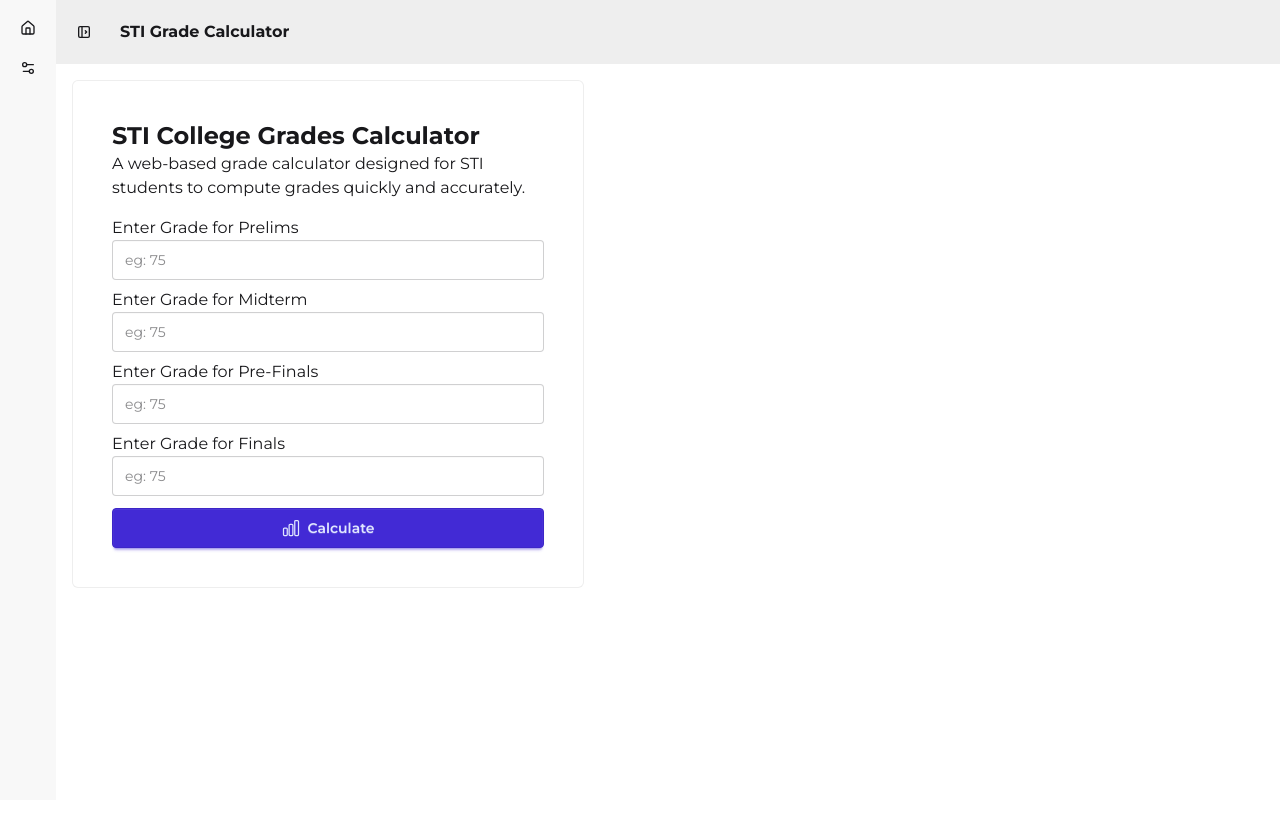
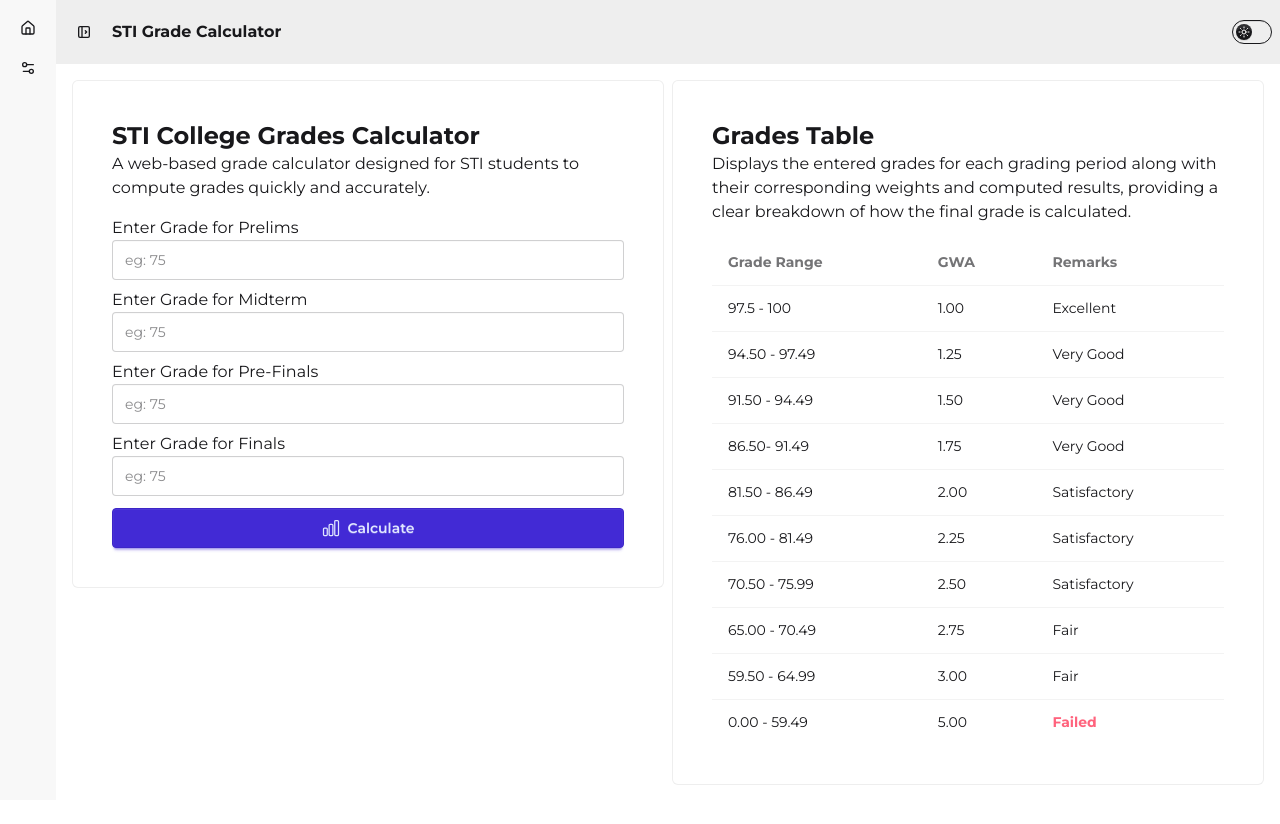
Before and after one commit to MarkMallari16/sti-grade-calculator, a React (Vite) app: page / in a window 1280 px wide. Shown: the top 824 px of the page. After the commit the page ends 801 px from the top, so only its background shows below. Built offline with nearby package versions, Linux system fonts and the light colour scheme.

Commit message:
feat: Add grades table, Add theme controller

```diff
--- a/src/App.tsx
+++ b/src/App.tsx
@@ -1,10 +1,16 @@
-import { useRef, useState } from 'react'
+import { useRef, useState, useEffect } from 'react'
 
 type Grades = {
-  prelims: "",
-  midterm: "",
-  prefinals: "",
-  finals: ""
+  prelims: string,
+  midterm: string,
+  prefinals: string,
+  finals: string
+}
+
+type HistoryItem = Grades & {
+  id: number;
+  finalGrade: string;
+  timestamp: string;
 }
 function App() {
   const modalRef = useRef<HTMLDialogElement>(null);
@@ -16,7 +22,7 @@
     finals: ""
   });
 
-  const [finalGrade, setFinalGrade] = useState<number>();
+  const [finalGrade, setFinalGrade] = useState<string>();
 
   const handleInputChange = (e: React.ChangeEvent<HTMLInputElement>) => {
     const { name, value } = e.target;
@@ -40,8 +46,8 @@
     const weight = 20
     const finalWeight = 40;
 
-    const finalGrade = (prelims * weight + midterm * weight +
-      prefinals * weight + finals * finalWeight) / 100
+    const finalGrade = ((prelims * weight + midterm * weight +
+      prefinals * weight + finals * finalWeight) / 100).toFixed(2);
 
     setFinalGrade(finalGrade);
 
@@ -70,7 +76,12 @@
           <h3 className="font-bold text-2xl">Hello!, Your Final Grade is {finalGrade}</h3>
           <div className="modal-action">
             <button className="btn" onClick={() => modalRef.current?.close()}>Close</button>
-            <button className="btn btn-primary" onClick={resetFields}>Calculate Again</button>
+            <button className="btn btn-primary" onClick={resetFields}>
+              <svg xmlns="http://www.w3.org/2000/svg" fill="none" viewBox="0 0 24 24" strokeWidth={1.5} stroke="currentColor" className="size-5">
+                <path strokeLinecap="round" strokeLinejoin="round" d="M16.023 9.348h4.992v-.001M2.985 19.644v-4.992m0 0h4.992m-4.993 0 3.181 3.183a8.25 8.25 0 0 0 13.803-3.7M4.031 9.865a8.25 8.25 0 0 1 13.803-3.7l3.181 3.182m0-4.991v4.99" />
+              </svg>
+              Calculate Again
+            </button>
           </div>
         </div>
       </dialog>
@@ -79,19 +90,29 @@
         <input id="my-drawer-4" type="checkbox" className="drawer-toggle" />
         <div className="drawer-content">
           {/* Navbar */}
-          <nav className="navbar w-full bg-base-300">
+          <nav className="navbar w-full bg-base-300 flex justify-between">
+            <div className='flex items-center'>
               <label htmlFor="my-drawer-4" aria-label="open sidebar" className="btn btn-square btn-ghost">
                 {/* Sidebar toggle icon */}
                 <svg xmlns="http://www.w3.org/2000/svg" viewBox="0 0 24 24" strokeLinejoin="round" strokeLinecap="round" strokeWidth="2" fill="none" stroke="currentColor" className="my-1.5 inline-block size-4"><path d="M4 4m0 2a2 2 0 0 1 2 -2h12a2 2 0 0 1 2 2v12a2 2 0 0 1 -2 2h-12a2 2 0 0 1 -2 -2z"></path><path d="M9 4v16"></path><path d="M14 10l2 2l-2 2"></path></svg>
               </label>
-            <div className="px-4 font-bold">
+              <div className="px-2 font-bold">
                 STI Grade Calculator</div>
+            </div>
+
+            <label className="toggle text-base-content">
+              <input type="checkbox" value="synthwave" className="theme-controller" />
+
+              <svg aria-label="sun" xmlns="http://www.w3.org/2000/svg" viewBox="0 0 24 24"><g strokeLinejoin="round" strokeLinecap="round" strokeWidth="2" fill="none" stroke="currentColor"><circle cx="12" cy="12" r="4"></circle><path d="M12 2v2"></path><path d="M12 20v2"></path><path d="m4.93 4.93 1.41 1.41"></path><path d="m17.66 17.66 1.41 1.41"></path><path d="M2 12h2"></path><path d="M20 12h2"></path><path d="m6.34 17.66-1.41 1.41"></path><path d="m19.07 4.93-1.41 1.41"></path></g></svg>
+
+              <svg aria-label="moon" xmlns="http://www.w3.org/2000/svg" viewBox="0 0 24 24"><g strokeLinejoin="round" strokeLinecap="round" strokeWidth="2" fill="none" stroke="currentColor"><path d="M12 3a6 6 0 0 0 9 9 9 9 0 1 1-9-9Z"></path></g></svg>
+
+            </label>
           </nav>
           {/* Page content here */}
-          <div className='min-h-screen grid grid-cols-2  m-4'>
-            <div>
+          <div className='grid grid-cols-1 md:grid-cols-2 lg:grid-cols-2 m-4 gap-4 lg:gap-2'>
             {/**Content */}
-              <div className='ring ring-inset ring-base-300 rounded-md p-10 w-lg'>
+            <div className='ring ring-inset ring-base-300 rounded-md p-10 h-fit'>
               <div className='mb-4'>
                 <h1 className='text-2xl font-bold'>STI College Grades Calculator</h1>
                 <p>
@@ -121,6 +142,86 @@
 
                 Calculate
               </button>
+            </div>
+            <div className='ring ring-inset ring-base-300 rounded-md p-10 '>
+              <div className='mb-4'>
+                <h1 className='text-2xl font-bold'>Grades Table</h1>
+                <p>Displays the entered grades for each grading period along with their corresponding weights and computed results, providing a clear breakdown of how the final grade is calculated.</p>
+              </div>
+              <div>
+                <table className="table">
+                  {/* head */}
+                  <thead>
+                    <tr>
+                      <th>Grade Range</th>
+                      <th>GWA</th>
+                      <th>Remarks</th>
+                    </tr>
+                  </thead>
+                  <tbody>
+                    {/* row 1 */}
+                    <tr>
+                      <td>97.5 - 100</td>
+                      <td>1.00</td>
+                      <td>Excellent</td>
+                    </tr>
+                    {/* row 2 */}
+                    <tr>
+                      <td>94.50 - 97.49</td>
+                      <td>1.25</td>
+                      <td>Very Good</td>
+                    </tr>
+                    {/* row 3 */}
+                    <tr>
+                      <td>91.50 - 94.49</td>
+                      <td>1.50</td>
+                      <td>Very Good</td>
+                    </tr>
+                    {/* row 4 */}
+                    <tr>
+                      <td>86.50- 91.49</td>
+                      <td>1.75</td>
+                      <td>Very Good</td>
+                    </tr>
+                    {/* row 5 */}
+                    <tr>
+                      <td>81.50 - 86.49</td>
+                      <td>2.00</td>
+                      <td>Satisfactory</td>
+                    </tr>
+                    {/* row 6 */}
+                    <tr>
+                      <td>76.00 - 81.49</td>
+                      <td>2.25</td>
+                      <td>Satisfactory</td>
+                    </tr>
+                    {/* row 7 */}
+                    <tr>
+                      <td>70.50 - 75.99</td>
+                      <td>2.50</td>
+                      <td>Satisfactory</td>
+                    </tr>
+                    {/* row 8 */}
+                    <tr>
+                      <td>65.00 - 70.49</td>
+                      <td>2.75</td>
+                      <td>Fair</td>
+                    </tr>
+
+                    {/* row 9 */}
+                    <tr>
+                      <td>59.50 - 64.99</td>
+                      <td>3.00</td>
+                      <td>Fair</td>
+                    </tr>
+                    {/* row 10 */}
+                    <tr>
+                      <td>0.00 - 59.49</td>
+                      <td>5.00</td>
+                      <td className='text-error font-bold'>Failed</td>
+                    </tr>
+                  </tbody>
+                </table>
               </div>
             </div>
           </div>
```
Lines whose indentation alone changed are shown as unchanged.
